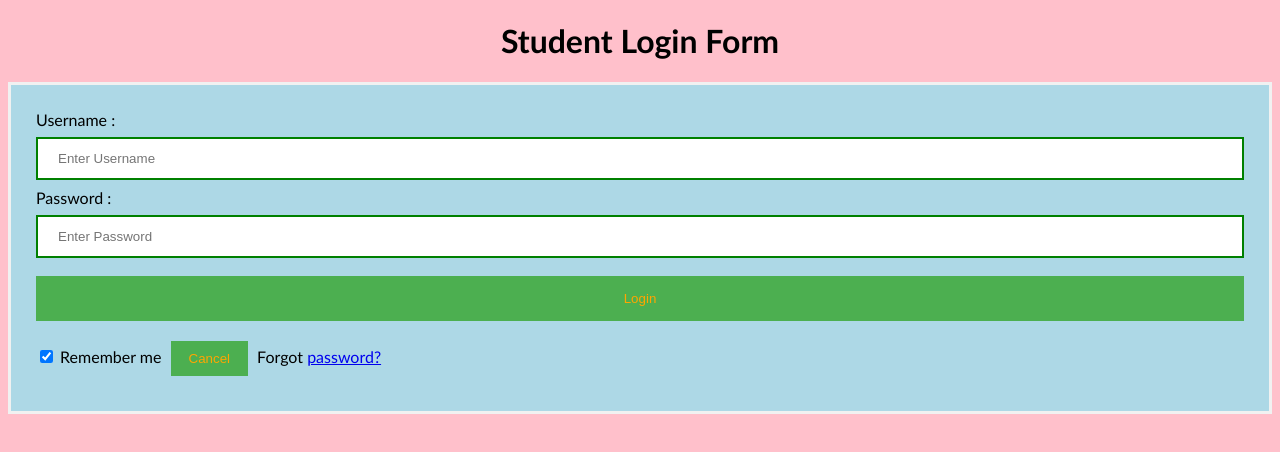
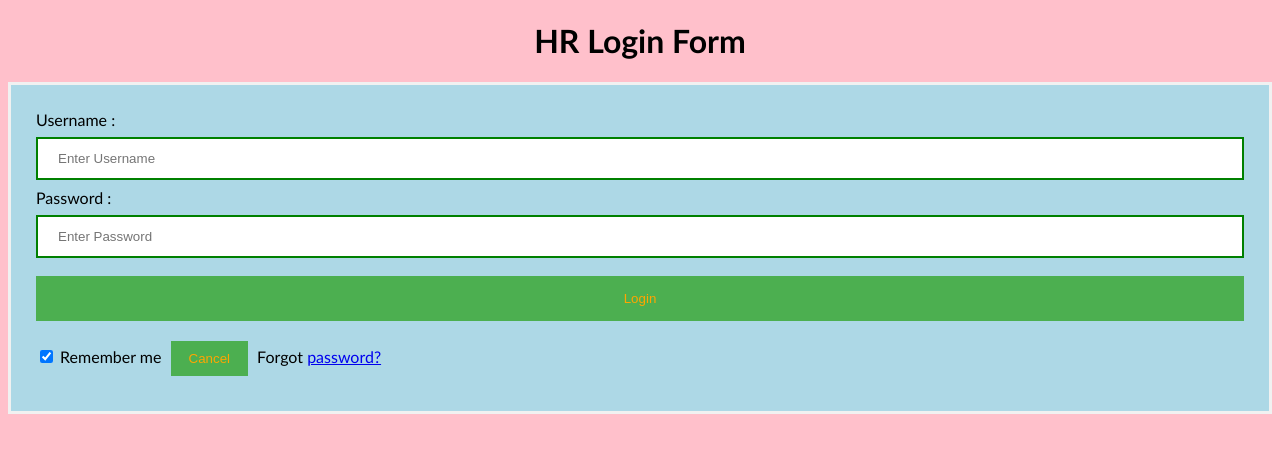
Before and after one commit to sasigowda/newproject10AM, a plain HTML site: page index.html in a window 1280 px wide. Drawn offline with Linux system fonts and the light colour scheme.

Commit message:
login form name is changed to HR

```diff
--- a/index.html
+++ b/index.html
@@ -45,7 +45,7 @@ button {
 </style>
 </head>
 <body>
-    <center> <h1> Student Login Form </h1> </center>
+    <center> <h1> HR Login Form </h1> </center>
     <form>
         <div class="container">
             <label>Username : </label>
```
